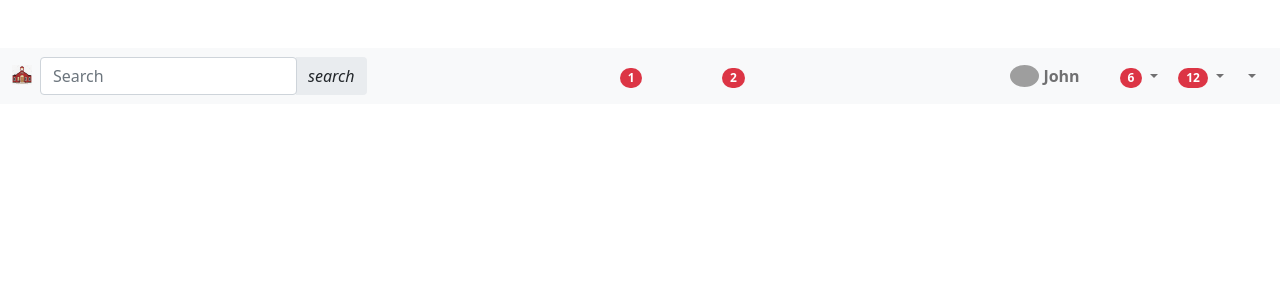
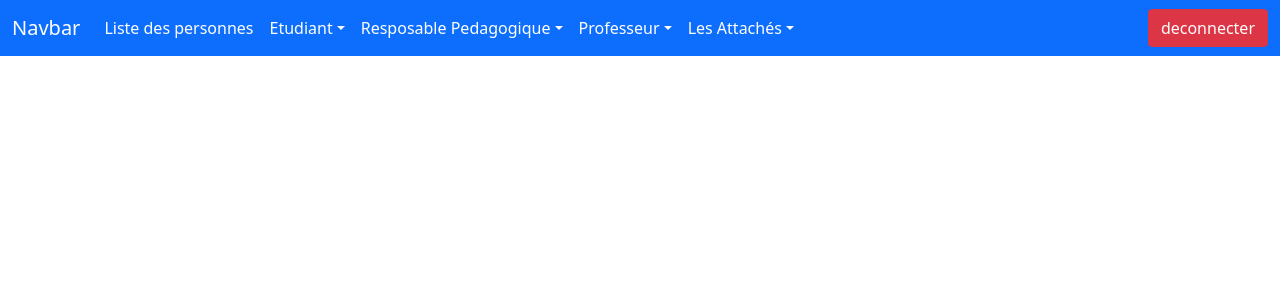
Before and after one commit to khadimniass/gestion-ecole, a PHP site: page / in a window 1280 px wide. Shown: the top 300 px of the page. Run offline with PHP 8.4, Linux system fonts and the light colour scheme; grey boxes are pictures that could not be loaded.

Commit message:
stylisation du navbar

```diff
--- a/core/Controller.php
+++ b/core/Controller.php
@@ -1,7 +1,6 @@
 <?php
 
 namespace App\Core;
-use App\Core\Request;
 class Controller
 {
     protected Request $request;
@@ -21,6 +20,6 @@ class Controller
     }
     public function redirectToRoute($uri)
     {
-        return header("location".\Constantes::WEB_ROOT.$uri);
+        header("location:".\Constantes::WEB_ROOT.$uri);
     }
 }
--- a/core/Role.php
+++ b/core/Role.php
@@ -12,7 +12,7 @@ class Role
 
     public function isConnect():bool
     {
-        return 0;
+        return isset($_SESSION['user_connect']);
     }
 
     public function isRP():bool
--- a/core/Router.php
+++ b/core/Router.php
@@ -27,11 +27,11 @@ class Router
         if (isset($this->routes[$uri])){
             $route = $this->routes[$uri];
             //Opération de destruction en php(8) : ça permet de faire affectation
-            [$ctrClass, $action]=$this->routes[$uri]; // => $ctrClass = $route[0]; $action = $route[1]
+            [$ctrClass, $action]=$route; // => $ctrClass = $route[0]; $action = $route[1]
             if (class_exists($ctrClass)&& method_exists($ctrClass,$action)){
                 $clt = new $ctrClass($this->request);
                 call_user_func(array($clt, $action));
-            }else{
+            } else{
                 throw new ControllerNotFoundException();
             }
         }else{
--- a/core/Session.php
+++ b/core/Session.php
@@ -15,7 +15,6 @@ class Session
     {
         return $this->user;
     }
-
     /**
      * @param User $user
      */
@@ -39,4 +38,9 @@ class Session
     {
         return $_SESSION[$key];
     }
+
+    public function getRole()
+    {
+        return $_SESSION['user_connect']['role'];
+    }
 }
--- a/models/Personne.php
+++ b/models/Personne.php
@@ -51,7 +51,7 @@ abstract class Personne extends Model {
     public static function findAll(): array
     {
         // TODO: Change the autogenerated stub
-        $sql = "SELECT * FROM personne where  role like 'ROLE_PERSONNE'";
-        return [];
+        $sql = "SELECT * FROM personne";
+        return parent::findBy($sql,[]);
     }
 }
--- a/models/User.php
+++ b/models/User.php
@@ -39,7 +39,7 @@ abstract class User extends Personne{
     }
     public static function findAll(): array
     {
-        $sql = "SELECT * FROM ".parent::table()." WHERE role like 'ROLE_USER'";
-        return parent::findAll(); // TODO: Change the autogenerated stub
+        $sql = "SELECT * FROM ".parent::table()." ";
+        return parent::findBy($sql); // TODO: Change the autogenerated stub
     }
 }
--- a/routes/routes.web.php
+++ b/routes/routes.web.php
@@ -4,6 +4,7 @@ use App\Core\Router;
 use App\Controller\{UserController ,EtudiantController ,ACController, RP ,SecurityController, ClasseController, PersonneController, HomeController, ProfesseurController};
 
 $router = new Router();
+
 $router->addRoute("/",[HomeController::class,"home"]);
 $router->addRoute("/login",[SecurityController::class,"authentification"]);
 $router->addRoute("/logout",[SecurityController::class,"deconnexion"]);
--- a/templates/etudiant/liste.html.php
+++ b/templates/etudiant/liste.html.php
@@ -20,7 +20,7 @@
                 <td><?= $etud->login ?></td>
                 <td><?= $etud->adresse ?></td>
                 <td><?= $etud->matricule ?></td>
-                <td><?= $etud->sexe ?></td>
+                <td><?= $etud->sexe?></td>
 
                 <td class="text-center">
                     <button class="btn btn-primary btn-sm ">modifier</button>
--- a/templates/layout/incs/_navbar.html.php
+++ b/templates/layout/incs/_navbar.html.php
@@ -1,173 +1,48 @@
-<!-- Navbar-->
-<nav class="navbar navbar-expand-lg navbar-light bg-light mt-5">
-    <div class="container-fluid justify-content-between">
-        <!-- Left elements -->
-        <div class="d-flex">
-            <!-- Brand -->
-            <a class="navbar-brand me-2 mb-1 d-flex align-items-center" href="/">
-                <img
-                        src="<?= Constantes::WEB_ROOT."images/school.jpg" ?>"
-                        height="20"
-                        alt="Logo Ecole"
-                        loading="lazy"
-                        style="margin-top: 2px;"
-                />
-            </a>
+<nav class="navbar navbar-expand-lg navbar-dark bg-primary fixed-top">
+    <div class="container-fluid">
+        <a class="navbar-brand" href="/">Navbar</a>
 
-            <!-- Search form -->
-            <form class="input-group w-auto my-auto d-none d-sm-flex" method="POST">
-                <input
-                        autocomplete="off"
-                        type="search"
-                        class="form-control rounded"
-                        placeholder="Search"
-                        style="min-width: 125px;"
-                />
-                <span class="input-group-text border-0 d-none d-lg-flex"
-                ><i class="fas fa-search">search</i
-                    ></span>
-            </form>
-        </div>
-        <!-- Left elements -->
-
-        <!-- Center elements -->
-        <ul class="navbar-nav flex-row d-none d-md-flex">
-            <li class="nav-item me-3 me-lg-1 active">
-                <a class="nav-link" href="#">
-                    <span><i class="fas fa-home fa-lg"></i></span>
-                    <span class="badge rounded-pill badge-notification bg-danger">1</span>
-                </a>
+        <div class="collapse navbar-collapse" id="navbarColor01">
+            <ul class="navbar-nav me-auto">
+                <li class="nav-item">
+                    <a class="nav-link active " href="/personnes">Liste des personnes</a>
                 </li>
 
-            <li class="nav-item me-3 me-lg-1">
-                <a class="nav-link" href="#">
-                    <span><i class="fas fa-flag fa-lg"></i></span>
-                </a>
+                <li class="nav-item dropdown">
+                    <a class="nav-link active dropdown-toggle" data-bs-toggle="dropdown" href="#" role="button" aria-haspopup="true" aria-expanded="false">Etudiant</a>
+                    <div class="dropdown-menu">
+                        <a class="dropdown-item" href="/creerEtudiant">Creer etudiant</a>
+                        <a class="dropdown-item" href="/listerEtudiant">liste des etudiants</a>
+                    </div>
                 </li>
 
-            <li class="nav-item me-3 me-lg-1">
-                <a class="nav-link" href="#">
-                    <span><i class="fas fa-video fa-lg"></i></span>
-                </a>
+                <li class="nav-item dropdown">
+                    <a class="nav-link active dropdown-toggle" data-bs-toggle="dropdown" href="#" role="button" aria-haspopup="true" aria-expanded="false">Resposable Pedagogique</a>
+                    <div class="dropdown-menu">
+                        <a class="dropdown-item" href="/creer-rp">Inscrire RP</a>
+                        <a class="dropdown-item" href="/lister-rp">lister</a>
+                    </div>
                 </li>
 
-            <li class="nav-item me-3 me-lg-1">
-                <a class="nav-link" href="#">
-                    <span><i class="fas fa-shopping-bag fa-lg"></i></span>
-                </a>
+                <li class="nav-item dropdown">
+                    <a class="nav-link active dropdown-toggle" data-bs-toggle="dropdown" href="#" role="button" aria-haspopup="true" aria-expanded="false">Professeur</a>
+                    <div class="dropdown-menu">
+                        <a class="dropdown-item" href="/creer-professeur">Creer profs</a>
+                        <a class="dropdown-item" href="/liste-professeur">liste des prof</a>
+                    </div>
                 </li>
 
-            <li class="nav-item me-3 me-lg-1">
-                <a class="nav-link" href="#">
-                    <span><i class="fas fa-users fa-lg"></i></span>
-                    <span class="badge rounded-pill badge-notification bg-danger">2</span>
-                </a>
+                <li class="nav-item dropdown">
+                    <a class="nav-link active dropdown-toggle" data-bs-toggle="dropdown" href="#" role="button" aria-haspopup="true" aria-expanded="false">Les Attachés</a>
+                    <div class="dropdown-menu">
+                        <a class="dropdown-item" href="/liste-attacher">Creer AC</a>
+                        <a class="dropdown-item" href="/creer-attacher">lister</a>
+                    </div>
                 </li>
             </ul>
-        <!-- Center elements -->
-
-        <!-- Right elements -->
-        <ul class="navbar-nav flex-row">
-            <li class="nav-item me-3 me-lg-1">
-                <a class="nav-link d-sm-flex align-items-sm-center" href="#">
-                    <img
-                            src="https://mdbcdn.b-cdn.net/img/new/avatars/1.webp"
-                            class="rounded-circle"
-                            height="22"
-                            alt="Black and White Portrait of a Man"
-                            loading="lazy"
-                    />
-                    <strong class="d-none d-sm-block ms-1">John</strong>
+            <a href="/logout" class="btn btn-danger">
+                deconnecter
             </a>
-            </li>
-            <li class="nav-item me-3 me-lg-1">
-                <a class="nav-link" href="#">
-                    <span><i class="fas fa-plus-circle fa-lg"></i></span>
-                </a>
-            </li>
-            <li class="nav-item dropdown me-3 me-lg-1">
-                <a
-                        class="nav-link dropdown-toggle hidden-arrow"
-                        href="#"
-                        id="navbarDropdownMenuLink"
-                        role="button"
-                        data-mdb-toggle="dropdown"
-                        aria-expanded="false"
-                >
-                    <i class="fas fa-comments fa-lg"></i>
-
-                    <span class="badge rounded-pill badge-notification bg-danger">6</span>
-                </a>
-                <ul
-                        class="dropdown-menu dropdown-menu-end"
-                        aria-labelledby="navbarDropdownMenuLink"
-                >
-                    <li>
-                        <a class="dropdown-item" href="#">Some news</a>
-                    </li>
-                    <li>
-                        <a class="dropdown-item" href="#">Another news</a>
-                    </li>
-                    <li>
-                        <a class="dropdown-item" href="#">Something else here</a>
-                    </li>
-                </ul>
-            </li>
-            <li class="nav-item dropdown me-3 me-lg-1">
-                <a
-                        class="nav-link dropdown-toggle hidden-arrow"
-                        href="#"
-                        id="navbarDropdownMenuLink"
-                        role="button"
-                        data-mdb-toggle="dropdown"
-                        aria-expanded="false"
-                >
-                    <i class="fas fa-bell fa-lg"></i>
-                    <span class="badge rounded-pill badge-notification bg-danger">12</span>
-                </a>
-                <ul
-                        class="dropdown-menu dropdown-menu-end"
-                        aria-labelledby="navbarDropdownMenuLink"
-                >
-                    <li>
-                        <a class="dropdown-item" href="#">Some news</a>
-                    </li>
-                    <li>
-                        <a class="dropdown-item" href="#">Another news</a>
-                    </li>
-                    <li>
-                        <a class="dropdown-item" href="#">Something else here</a>
-                    </li>
-                </ul>
-            </li>
-            <li class="nav-item dropdown me-3 me-lg-1">
-                <a
-                        class="nav-link dropdown-toggle hidden-arrow"
-                        href="#"
-                        id="navbarDropdownMenuLink"
-                        role="button"
-                        data-mdb-toggle="dropdown"
-                        aria-expanded="false"
-                >
-                    <i class="fas fa-chevron-circle-down fa-lg"></i>
-                </a>
-                <ul
-                        class="dropdown-menu dropdown-menu-end"
-                        aria-labelledby="navbarDropdownMenuLink"
-                >
-                    <li>
-                        <a class="dropdown-item" href="#">Some news</a>
-                    </li>
-                    <li>
-                        <a class="dropdown-item" href="#">Another news</a>
-                    </li>
-                    <li>
-                        <a class="dropdown-item" href="#">Something else here</a>
-                    </li>
-                </ul>
-            </li>
-        </ul>
-        <!-- Right elements -->
+        </div>
     </div>
 </nav>
-<!-- Navbar -->
--- a/templates/security/login.html.php
+++ b/templates/security/login.html.php
@@ -24,12 +24,12 @@
             <form action="/login" method="POST">
               <!-- Email input -->
               <div class="form-outline mb-4">
-                <input name="username" value="exemple@gmail.com" type="email" placeholder="votre email" id="form3Example3" class="form-control" />
+                <input name="username" value="adamae@gamil.com" type="email" placeholder="votre email" id="form3Example3" class="form-control" />
                 <label class="form-label" for="form3Example3">Email address</label>
               </div>
               <!-- Password input -->
               <div class="form-outline mb-4">
-                <input value="passer" name="password" type="password" placeholder="votre mot de pass" id="form3Example4" class="form-control" />
+                <input value="adama123" name="password" type="password" placeholder="votre mot de pass" id="form3Example4" class="form-control" />
                 <label class="form-label" for="form3Example4">Password</label>
               </div>
               <button type="submit" class="btn btn-primary btn-block mb-4">
```
Also changed, not shown: controllers/EtudiantController.php (+4 -5 lines), controllers/PersonneController.php (+7 -1 lines), controllers/SecurityController.php (+13 -5 lines), core/Databases.php (+19 -1 lines), models/Etudiant.php (+10 -5 lines), templates/personne/liste.html.php (+26 -1 lines). Lines whose indentation alone changed are shown as unchanged.
